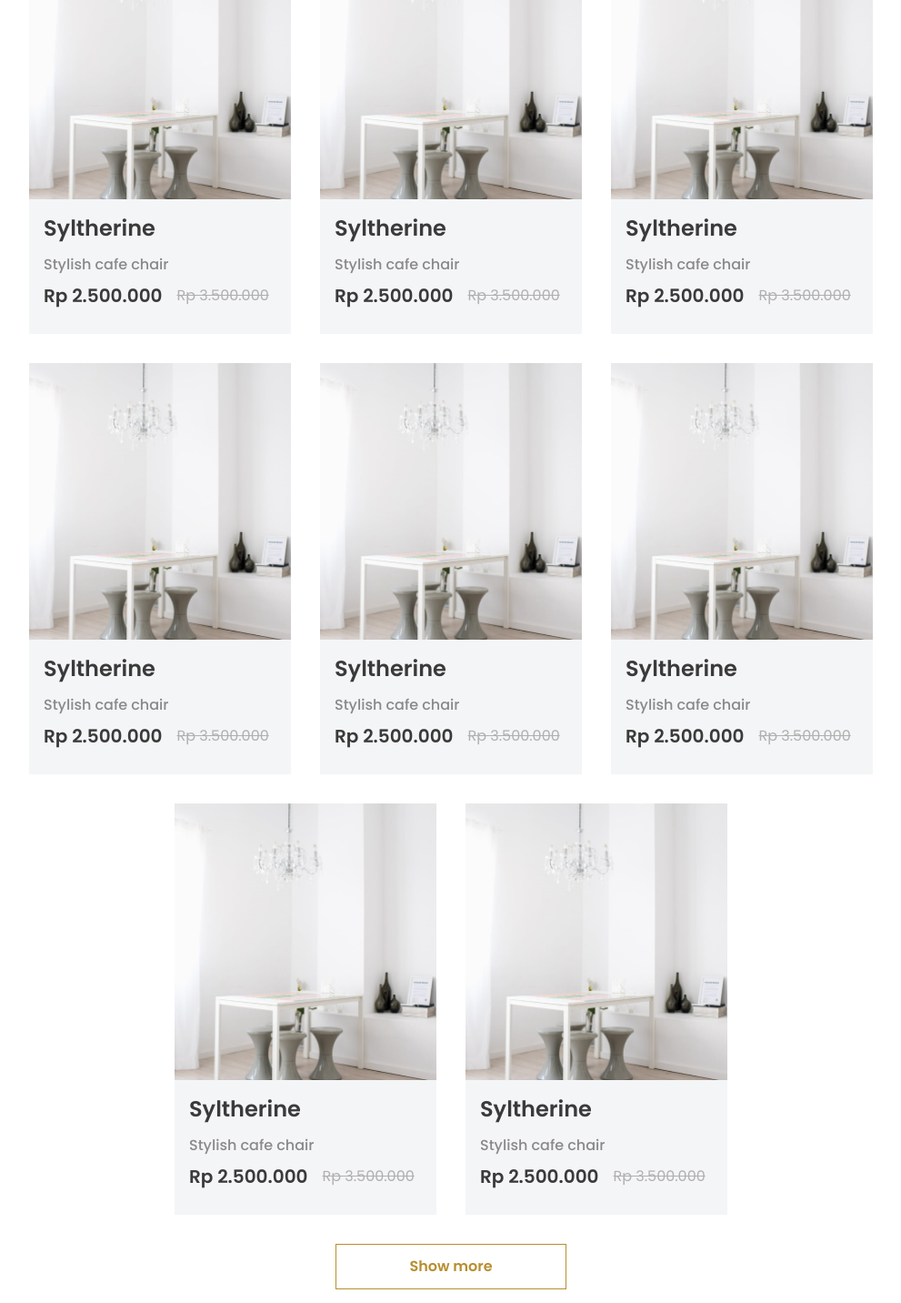
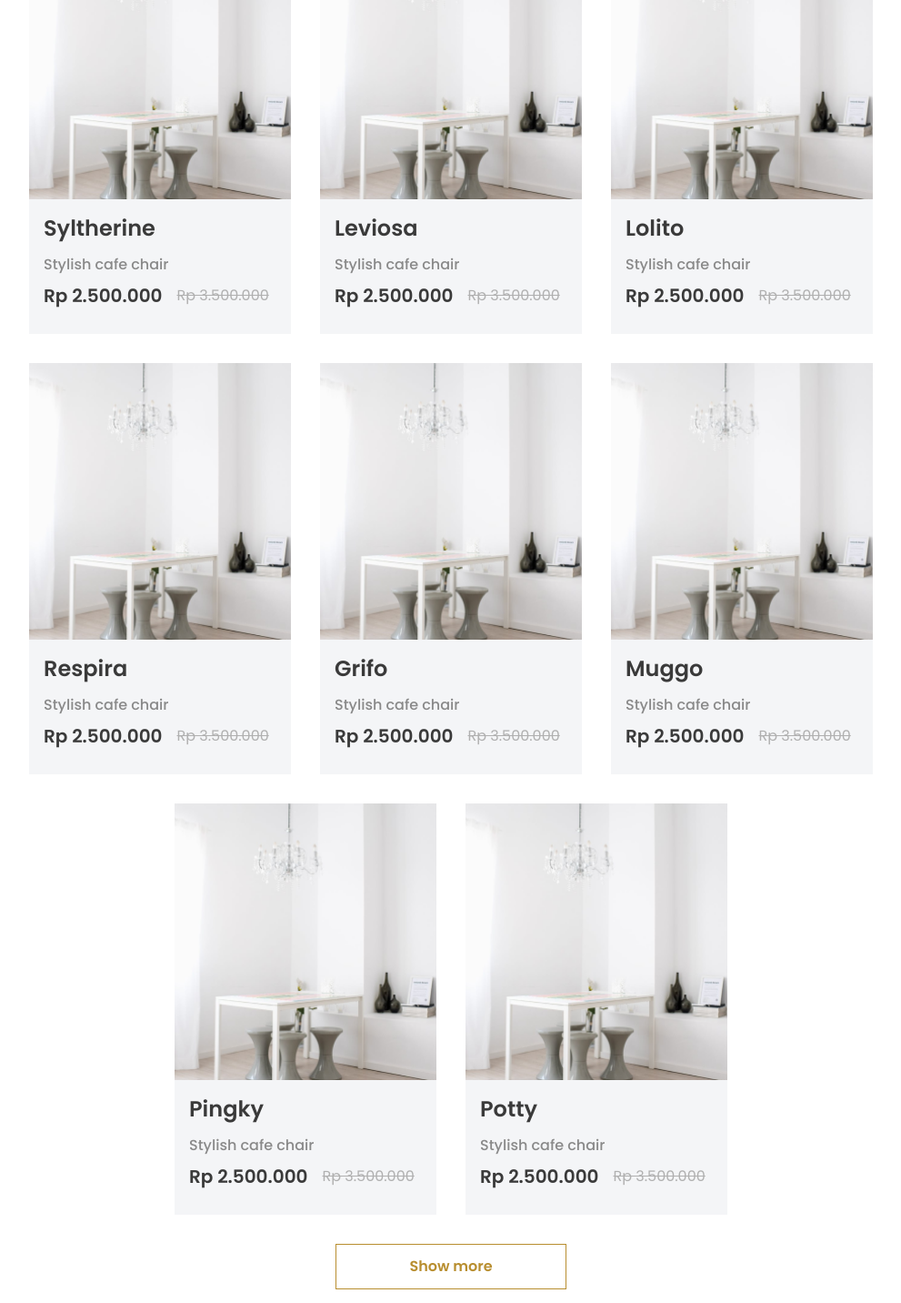
Before and after one commit to JoaoVitorWinter/ReplicaReact, a React (Vite) app: page / in a window 1280 px wide. Shown: the part 1765-3197 px from the top of the page at 91% size, without its empty margins (144-1135 px from the left). Built offline with nearby package versions, Linux system fonts and the light colour scheme.

Commit message:
Mudando títulos | 23/10 21:24

```diff
--- a/src/components/SectionProdutos/index.jsx
+++ b/src/components/SectionProdutos/index.jsx
@@ -6,13 +6,13 @@ export default function SectionProdutos() {
             <h3 className="text-cinza-escuro font-bold font-poppins text-4xl">Our Products</h3>
             <div className="flex flex-wrap justify-center w-full px-5 gap-8">
                 <CardProduto imagem="./images/produto.png" produto="Syltherine" categoria="Stylish cafe chair" preco="Rp 2.500.000" precoAntigo="Rp 3.500.000"></CardProduto>
-                <CardProduto imagem="./images/produto.png" produto="Syltherine" categoria="Stylish cafe chair" preco="Rp 2.500.000" precoAntigo="Rp 3.500.000"></CardProduto>
-                <CardProduto imagem="./images/produto.png" produto="Syltherine" categoria="Stylish cafe chair" preco="Rp 2.500.000" precoAntigo="Rp 3.500.000"></CardProduto>
-                <CardProduto imagem="./images/produto.png" produto="Syltherine" categoria="Stylish cafe chair" preco="Rp 2.500.000" precoAntigo="Rp 3.500.000"></CardProduto>
-                <CardProduto imagem="./images/produto.png" produto="Syltherine" categoria="Stylish cafe chair" preco="Rp 2.500.000" precoAntigo="Rp 3.500.000"></CardProduto>
-                <CardProduto imagem="./images/produto.png" produto="Syltherine" categoria="Stylish cafe chair" preco="Rp 2.500.000" precoAntigo="Rp 3.500.000"></CardProduto>
-                <CardProduto imagem="./images/produto.png" produto="Syltherine" categoria="Stylish cafe chair" preco="Rp 2.500.000" precoAntigo="Rp 3.500.000"></CardProduto>
-                <CardProduto imagem="./images/produto.png" produto="Syltherine" categoria="Stylish cafe chair" preco="Rp 2.500.000" precoAntigo="Rp 3.500.000"></CardProduto>
+                <CardProduto imagem="./images/produto.png" produto="Leviosa" categoria="Stylish cafe chair" preco="Rp 2.500.000" precoAntigo="Rp 3.500.000"></CardProduto>
+                <CardProduto imagem="./images/produto.png" produto="Lolito" categoria="Stylish cafe chair" preco="Rp 2.500.000" precoAntigo="Rp 3.500.000"></CardProduto>
+                <CardProduto imagem="./images/produto.png" produto="Respira" categoria="Stylish cafe chair" preco="Rp 2.500.000" precoAntigo="Rp 3.500.000"></CardProduto>
+                <CardProduto imagem="./images/produto.png" produto="Grifo" categoria="Stylish cafe chair" preco="Rp 2.500.000" precoAntigo="Rp 3.500.000"></CardProduto>
+                <CardProduto imagem="./images/produto.png" produto="Muggo" categoria="Stylish cafe chair" preco="Rp 2.500.000" precoAntigo="Rp 3.500.000"></CardProduto>
+                <CardProduto imagem="./images/produto.png" produto="Pingky" categoria="Stylish cafe chair" preco="Rp 2.500.000" precoAntigo="Rp 3.500.000"></CardProduto>
+                <CardProduto imagem="./images/produto.png" produto="Potty" categoria="Stylish cafe chair" preco="Rp 2.500.000" precoAntigo="Rp 3.500.000"></CardProduto>
             </div>
             <button className="border border-primaria text-primaria font-semibold font-poppins py-3 px-20">Show more</button>
         </section>
```
